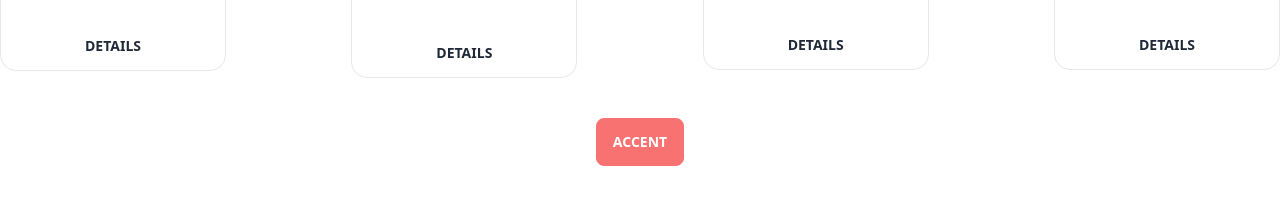
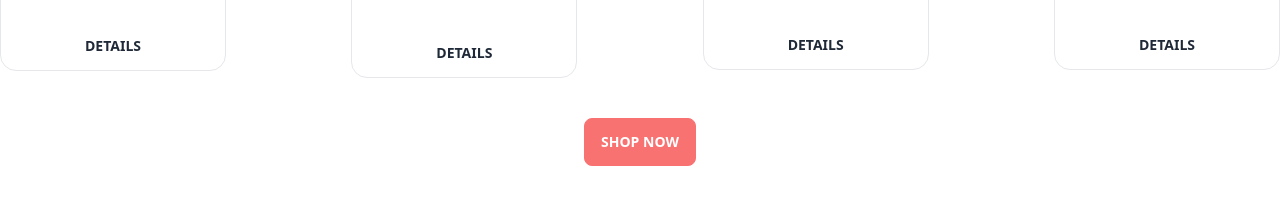
Before and after one commit to skashequr/B8A3-fruit-brust-main, a plain HTML site: page index.html in a window 1280 px wide. Shown: the part 1820-2036 px from the top of the page. Drawn offline with nearby package versions, Linux system fonts and the light colour scheme.

Commit message:
done the project

```diff
--- a/index.html
+++ b/index.html
@@ -427,7 +427,7 @@
         </div>
 
       </div>
-      <div class="flex justify-center mt-10 mb-20"> <button class="btn btn-error text-white">Accent</button></div>
+      <div class="flex justify-center mt-10 mb-20"> <button class="btn btn-error text-white">Shop Now</button></div>
     </section>
     <!-- hero section -->
     <section class="max-w-screen-xl lg:mx-auto mx-5 mt-32">
```
